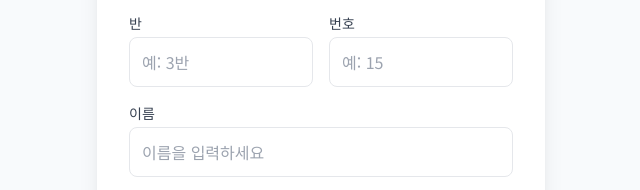
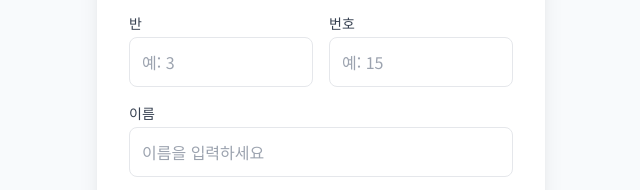
Before and after one commit to anarh37/exam, a plain HTML site: page index.html in a window 1280 px wide. Shown: the part 347-537 px from the top of the page, 319-959 px from the left. Drawn offline with nearby package versions, Linux system fonts and the light colour scheme.

Commit message:
Update index.html

```diff
--- a/index.html
+++ b/index.html
@@ -147,7 +147,7 @@
                 <div class="grid grid-cols-2 gap-4">
                     <div>
                         <label class="block text-sm font-medium text-gray-700 mb-1">반</label>
-                        <input type="text" id="gradeClass" placeholder="예: 3반" class="w-full p-3 border rounded-lg focus:ring-2 focus:ring-blue-500 outline-none">
+                        <input type="text" id="gradeClass" placeholder="예: 3" class="w-full p-3 border rounded-lg focus:ring-2 focus:ring-blue-500 outline-none">
                     </div>
                     <div>
                         <label class="block text-sm font-medium text-gray-700 mb-1">번호</label>
```
